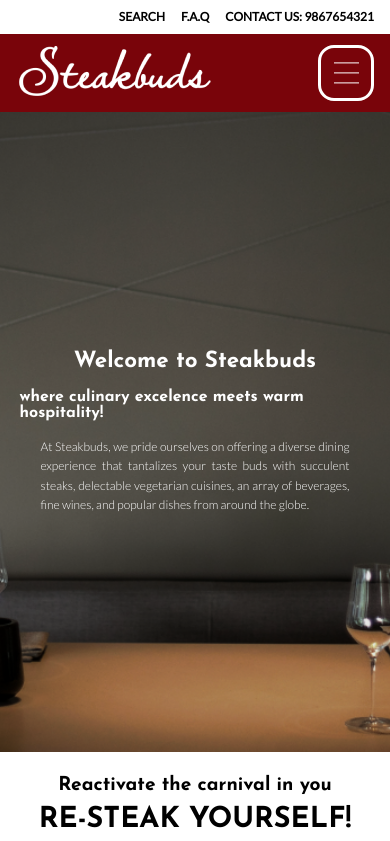
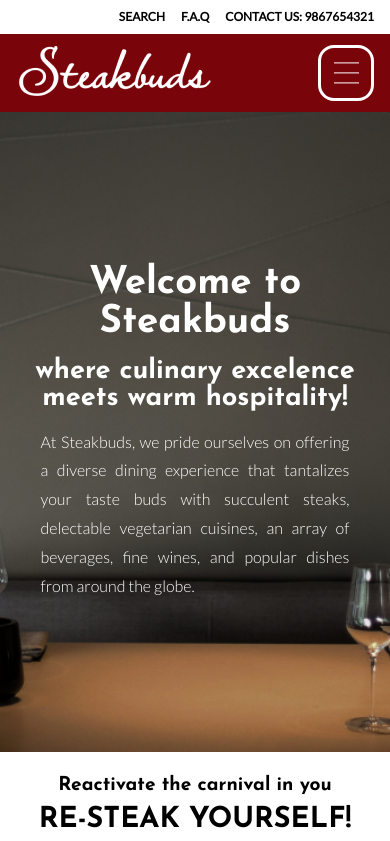
Before and after one commit to CodePracticeHub/front-end-restaurant-project, a React (Create React App) app: page / in a window 390 px wide. Shown: the top 841 px of the page. Built offline with nearby package versions, Linux system fonts and the light colour scheme.

Commit message:
fixing text size issue on phone

```diff
--- a/src/react-components/homepage/homepage.css
+++ b/src/react-components/homepage/homepage.css
@@ -11,17 +11,19 @@
   flex-direction: column;
 }
 .homepage h1 {
-  font-size: 1.4rem;
+  font-size: 2.4rem;
+  text-align: center;
 }
 .homepage h2 {
-  font-size: 1rem;
+  font-size: 1.7rem;
+  text-align: center;
 }
 .homepage h3 {
   font-size: 1.2rem;
 }
 .homepage p {
   font-family: "Lato", sans-serif;
-  font-size: 0.75rem;
+  font-size: 1rem;
   font-weight: 300;
   line-height: 1.2rem;
   text-align: justify;
@@ -56,6 +58,7 @@
 }
 .homepage--welcome-text p {
   width: 88%;
+  line-height: 1.8rem;
 }
 .homepage--carousel {
   display: flex;
@@ -137,6 +140,9 @@
   background: white;
   color: #111114;
   cursor: pointer;
+}
+.homepage--book p {
+  line-height: 1.8rem;
 }
 
 @media only screen and (min-width: 750px) {
--- a/src/react-components/homepage/homepage.scss
+++ b/src/react-components/homepage/homepage.scss
@@ -11,10 +11,12 @@
   font-family: $josefin_sans;
   @include flex-column();
   h1 {
-    font-size: 1.4rem;
+    font-size: 2.4rem;
+    text-align: center;
   }
   h2 {
-    font-size: 1rem;
+    font-size: 1.7rem;
+    text-align: center;
   }
   h3 {
     font-size: 1.2rem;
@@ -22,7 +24,7 @@
   p {
     font: {
       family: "Lato", sans-serif;
-      size: 0.75rem;
+      size: 1rem;
       weight: 300;
     }
 
@@ -57,6 +59,7 @@
       font-size: 1rem;
       p {
         width: 88%;
+        line-height: 1.8rem;
       }
     }
   }
@@ -138,6 +141,9 @@
         cursor: pointer;
       }
     }
+    p {
+      line-height: 1.8rem;
+    }
   }
 }
 
@@ -173,7 +179,7 @@
       }
     }
     &--new {
-   @include flex-column;
+      @include flex-column;
       align-items: center;
     }
     &--card {
```
Also changed, not shown: 1 other file (tests, documents, lock files or other folders).
